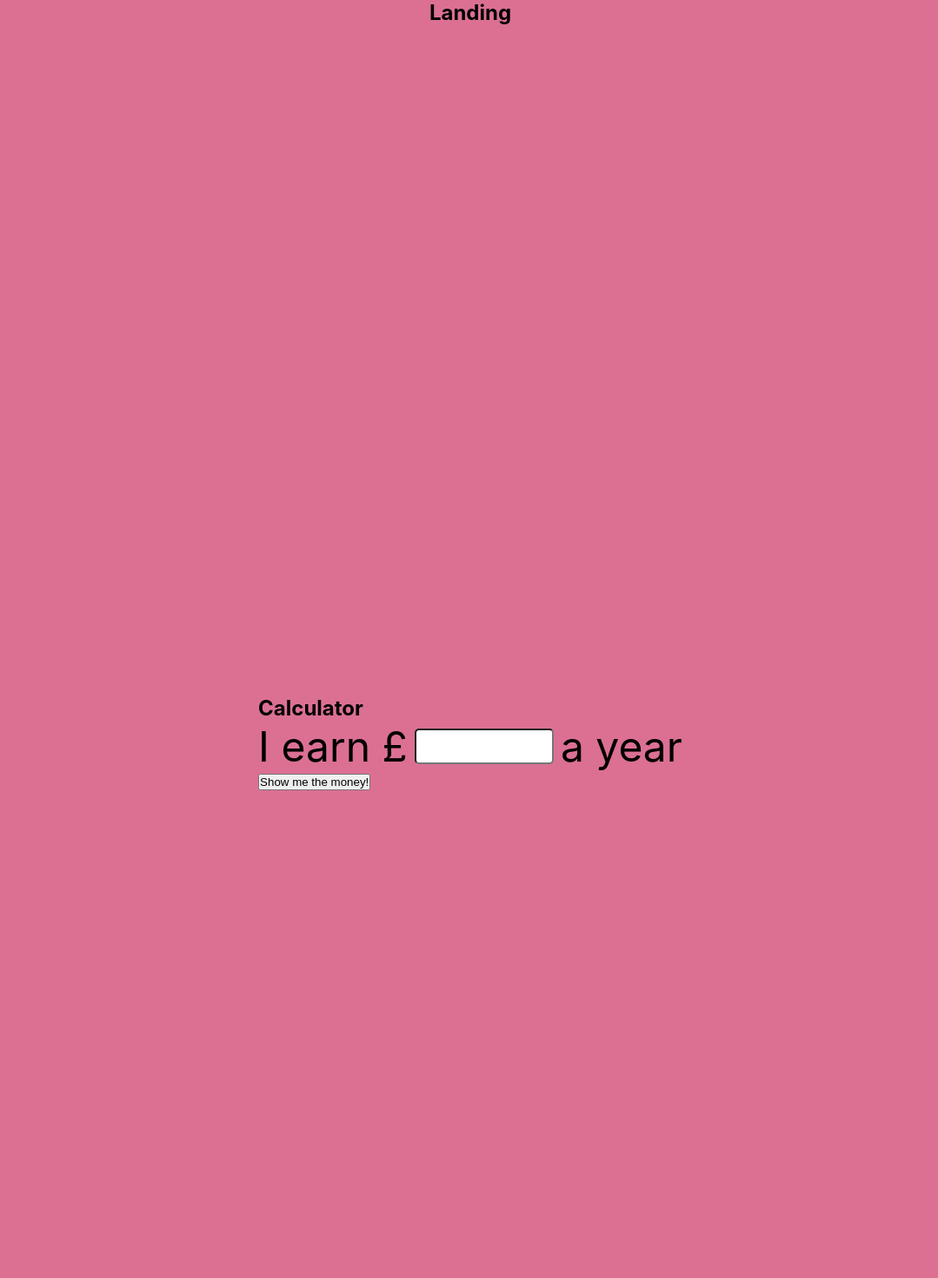
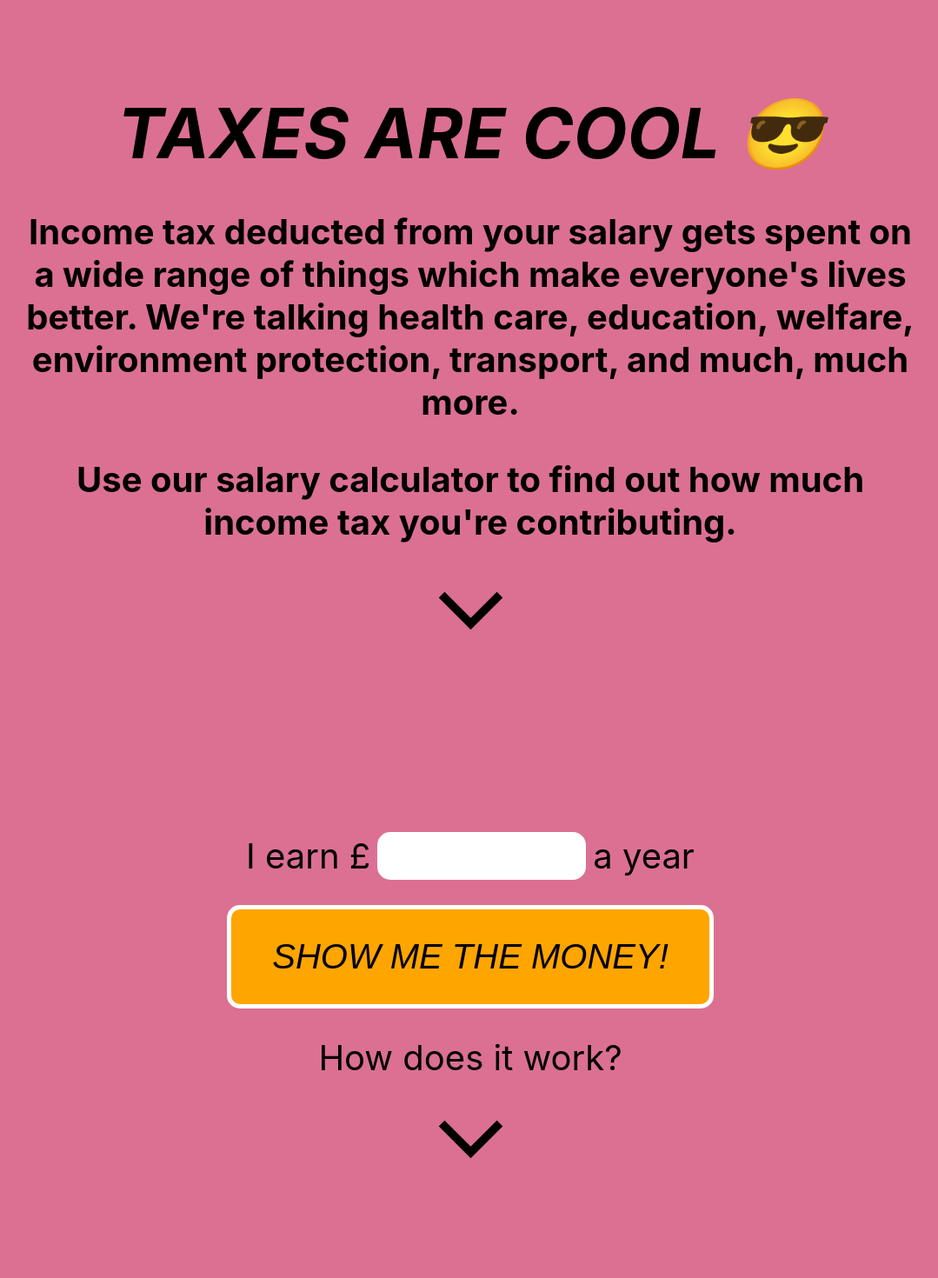
Before and after one commit to ameliejyc/tax-calculator, a React (Create React App) app: page / in a window 1280 px wide. Shown: the top 1470 px of the page at 87% size, without its empty margins (99-1178 px from the left). Built offline with nearby package versions, Linux system fonts and the light colour scheme.

Commit message:
Add some copy and begin to style :massage:

```diff
--- a/src/components/calculatorPage/index.js
+++ b/src/components/calculatorPage/index.js
@@ -1,12 +1,22 @@
-import React, { Component } from 'react';
-import { Container, InputSection, Input } from './index.styles';
+import React, { Component, Fragment } from 'react';
+import Tilt from '../tilt/Tilt';
+import {
+  Container,
+  Paragraph,
+  Form,
+  InputSection,
+  Input,
+  Button,
+  Chevron,
+} from './index.styles';
 
 class CalculatorPage extends Component {
   constructor() {
     super();
     this.state = {
       salary: '',
-      tax: null
+      tax: null,
+      bracket: '',
     };
   }
 
@@ -27,21 +37,21 @@ class CalculatorPage extends Component {
       'Personal Allowance': 0,
       'Basic Rate': 0.2,
       'Higher Rate': 0.4,
-      'Additional Rate': 0.45
+      'Additional Rate': 0.45,
     };
     switch (bracket) {
       case 'Personal Allowance':
-        return '0'
+        return '0';
       case 'Basic Rate':
-        return (salary - 11500) * taxBrackets[bracket]
+        return (salary - 11500) * taxBrackets[bracket];
       case 'Higher Rate':
-        return (salary - 45000) * taxBrackets[bracket] + (45000 - 11500) * 0.2
+        return (salary - 45000) * taxBrackets[bracket] + (45000 - 11500) * 0.2;
       default:
         return (
           (salary - 150000) * taxBrackets[bracket] +
           (150000 - 45000) * 0.4 +
           (45000 - 11500) * 0.2
-        )
+        );
     }
   };
 
@@ -54,26 +64,39 @@ class CalculatorPage extends Component {
     const { salary } = this.state;
     const bracket = this.taxBracketCalculator(salary);
     const incomeTax = this.incomeTaxCalculator(salary, bracket);
-    this.setState({ tax: incomeTax });
+    this.setState({ tax: incomeTax, bracket: bracket });
   };
 
   render() {
     return (
       <Container>
-        <form onSubmit={this.handleSubmit}>
-          <h1>Calculator</h1>
+        <Form onSubmit={this.handleSubmit}>
           <InputSection>
-            <p>I earn £</p>
+            <Paragraph>I earn £</Paragraph>
+            <label htmlFor="salaryinput" />
             <Input
+              id="salaryinput"
+              name="salaryinput"
               type="number"
               value={this.state.salary}
               onChange={this.handleSalaryInput}
             />
-            <p>a year</p>
+            <Paragraph>a year</Paragraph>
           </InputSection>
-          <button type="submit">Show me the money!</button>
-          {this.state.tax ? <p>You pay £{this.state.tax} a year in tax</p> : null}
-        </form>
+          <Button type="submit">SHOW ME THE MONEY!</Button>
+          {this.state.tax ? (
+            <Fragment>
+              <Paragraph>You pay £{this.state.tax} a year in tax</Paragraph>
+              <Paragraph>
+                And you are in the {this.state.bracket} tax bracket
+              </Paragraph>
+            </Fragment>
+          ) : null}
+        </Form>
+        <Paragraph>How does it work?</Paragraph>
+        <Tilt>
+          <Chevron src="chevron.svg" />
+        </Tilt>
       </Container>
     );
   }
--- a/src/components/calculatorPage/index.styles.js
+++ b/src/components/calculatorPage/index.styles.js
@@ -2,21 +2,48 @@ import styled from 'styled-components';
 
 export const Container = styled.section`
   display: flex;
+  flex-direction: column;
   align-items: center;
+  min-height: 100vh;
+`;
+
+export const Form = styled.form`
+  display: flex;
   flex-direction: column;
-  min-height: 100vh;
+  justify-content: center;
+  align-items: center;
 `;
 
 export const InputSection = styled.section`
   display: flex;
   align-items: center;
-  font-size: 3rem;
+`;
+
+export const Paragraph = styled.p`
+  margin: 2rem 0;
+  font-size: 2.5rem;
 `;
 
 export const Input = styled.input`
-  width: 10rem;
+  width: 15rem;
   margin: 0.5rem;
-  font-size: 2rem;
-  border-radius: 5px;
+  font-size: 2.5rem;
+  border: 5px solid white;
+  border-radius: 15px;
   text-align: center;
 `;
+
+export const Button = styled.button`
+  width: 35rem;
+  padding: 2rem;
+  font-size: 2.5rem;
+  font-style: italic;
+  background-color: orange;
+  border: 5px solid white;
+  border-radius: 15px;
+`;
+
+export const Chevron = styled.img`
+  width: 75px;
+  cursor: pointer;
+`;
--- a/src/components/infoPage/index.js
+++ b/src/components/infoPage/index.js
@@ -1,12 +1,12 @@
 import React from 'react';
-import { Container, Table, Heading } from './index.styles';
-import TaxTable from './TaxTable'
-import taxInfo from '../../utils/tax-info'
+import { Container, Subheader, Table, Heading } from './index.styles';
+import TaxTable from './TaxTable';
+import taxInfo from '../../utils/tax-info';
 
 const InfoPage = () => {
   return (
     <Container>
-      <h1>Info</h1>
+      <Subheader>BREAK IT DOWN</Subheader>
       <Table>
         <tbody>
           <tr>
@@ -15,7 +15,15 @@ const InfoPage = () => {
             <Heading>Tax Rate</Heading>
           </tr>
           {taxInfo.map(({ band, taxable, rate, emoji }) => {
-            return <TaxTable key={band} band={band} rate={rate} taxable={taxable} emoji={emoji} />
+            return (
+              <TaxTable
+                key={band}
+                band={band}
+                rate={rate}
+                taxable={taxable}
+                emoji={emoji}
+              />
+            );
           })}
         </tbody>
       </Table>
--- a/src/components/infoPage/index.styles.js
+++ b/src/components/infoPage/index.styles.js
@@ -4,7 +4,14 @@ export const Container = styled.section`
   display: flex;
   flex-direction: column;
   align-items: center;
+  justify-content: center;
   min-height: 100vh;
+`;
+
+export const Subheader = styled.h3`
+  margin: 2rem 0;
+  font-size: 3rem;
+  font-style: italic;
 `;
 
 export const Table = styled.table`
--- a/src/components/landingPage/index.js
+++ b/src/components/landingPage/index.js
@@ -1,10 +1,29 @@
 import React from 'react';
-import { Container } from './index.styles';
+import Tilt from '../tilt/Tilt';
+import { Container, Header, Subheader, Chevron } from './index.styles';
 
 const LandingPage = () => {
   return (
     <Container>
-      <h1>Landing</h1>
+      <Header>
+        TAXES ARE COOL{' '}
+        <span role="img" aria-label="cool emoji">
+          😎
+        </span>
+      </Header>
+      <Subheader>
+        Income tax deducted from your salary gets spent on a wide range of
+        things which make everyone's lives better. We're talking health care,
+        education, welfare, environment protection, transport, and much, much
+        more.
+      </Subheader>
+      <Subheader>
+        Use our salary calculator to find out how much income tax you're
+        contributing.
+      </Subheader>
+      <Tilt>
+        <Chevron src="chevron.svg" />
+      </Tilt>
     </Container>
   );
 };
--- a/src/components/landingPage/index.styles.js
+++ b/src/components/landingPage/index.styles.js
@@ -2,6 +2,25 @@ import styled from 'styled-components';
 
 export const Container = styled.section`
   display: flex;
-  justify-content: center;
+  flex-direction: column;
+  align-items: center;
   min-height: 100vh;
+  margin: 4em 8em;
 `;
+
+export const Header = styled.h1`
+  margin: 0.5em 0;
+  font-size: 5em;
+  font-style: italic;
+`;
+
+export const Subheader = styled.h2`
+  margin-bottom: 1em;
+  font-size: 2.5em;
+  text-align: center;
+`;
+
+export const Chevron = styled.img`
+  width: 75px;
+  cursor: pointer;
+`;
```
Also changed, not shown: public/chevron.svg (added).
